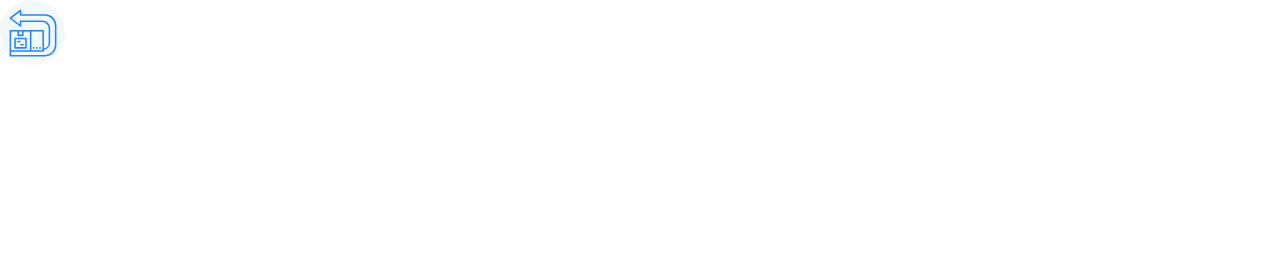
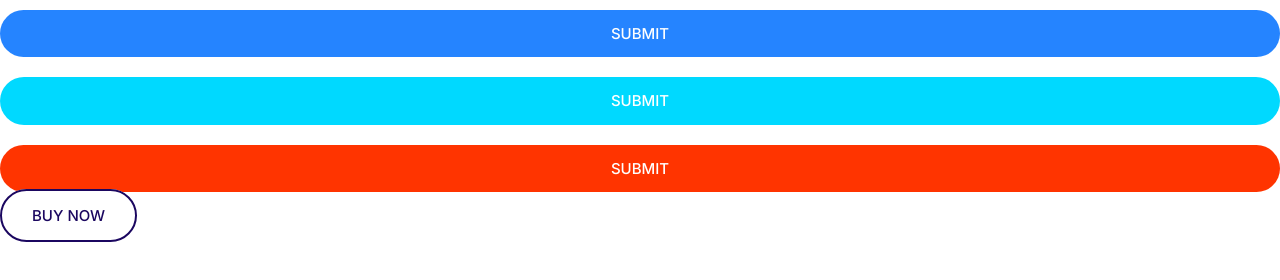
Before and after one commit to SomDhen/bhuhosting, a plain HTML site: page index.html in a window 1280 px wide. Drawn offline with Linux system fonts and the light colour scheme.

Commit message:
Build the buttons component.

```diff
--- a/css/styles.css
+++ b/css/styles.css
@@ -5,6 +5,13 @@
   --color-accent: #ff3400;
   --color-headings: #1b0760;
   --color-body: #918ca4;
+}
+
+/* Univarsal Selector */
+*,
+*::before,
+*::after {
+  box-sizing: border-box;
 }
 
 /* Typography */
@@ -160,11 +167,74 @@ a {
 }
 
 .icon-container {
+  align-items: center;
   background: #f3f9fa;
-  width: 65px;
-  height: 65px;
   border-radius: 100%;
   display: inline-flex;
+  height: 65px;
   justify-content: center;
-  align-items: center;
+  width: 65px;
 }
+
+/* Buttons */
+.btn {
+  border-radius: 30px;
+  border: none;
+  cursor: pointer;
+  font-size: 1.6rem;
+  font-weight: 500;
+  margin: 1rem 0;
+  padding: 1.5rem 3rem;
+  text-transform: uppercase;
+  white-space: nowrap;
+  text-align: center;
+}
+
+.btn--primary {
+  background: var(--color-primary);
+  color: #fff;
+}
+
+.btn--primary:hover {
+  background: #4b90ea;
+}
+
+.btn--secondary {
+  background: var(--color-secondary);
+  color: #fff;
+}
+
+.btn--secondary:hover {
+  background: #2cd2ef;
+}
+
+.btn--accent {
+  background: var(--color-accent);
+  color: #fff;
+}
+
+.btn--accent:hover {
+  background: #fa491b;
+}
+
+.btn--block {
+  width: 100%;
+  display: inline-block;
+}
+
+.btn--outline {
+  background: #fff;
+  color: var(--color-headings);
+  border: 2px solid var(--color-headings);
+}
+
+.btn--outline:hover {
+  background: var(--color-headings);
+  color: #fff;
+}
+
+@media screen and (min-width: 1024px) {
+  .btn {
+    font-size: 1.5rem;
+  }
+}
--- a/index.html
+++ b/index.html
@@ -16,10 +16,9 @@
     <link rel="stylesheet" href="css/styles.css">
 </head>
 <body>
-<span class="icon-container">
-    <svg class="icon icon--primary">
-        <use xlink:href="images/sprite.svg#easy"></use>
-      </svg>
-</span>
+    <button class="btn btn--primary btn--block">Submit</button>
+    <button class="btn btn--secondary btn--block">Submit</button>
+    <button class="btn btn--accent btn--block">Submit</button>
+    <a href="/" class="btn btn--accent btn--outline">Buy Now</a>
 </body>
 </html>
```
Also changed, not shown: components/buttons.html (added, +4 -0 lines).
